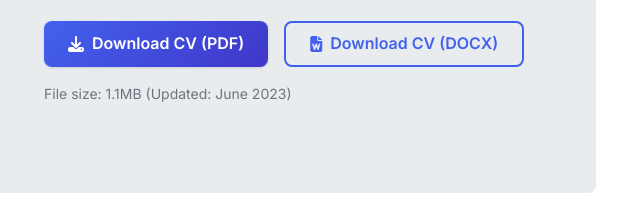
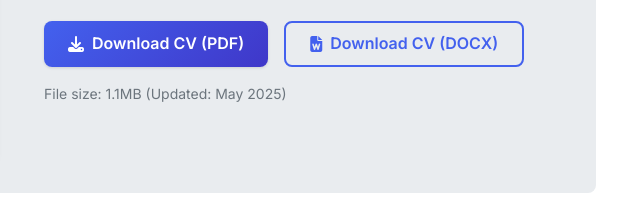
Before and after one commit to JuniorCarti/Portfolio, a plain HTML site: page index.html in a window 1280 px wide. Shown: the part 3380-3590 px from the top of the page, 620-1260 px from the left. Drawn offline with nearby package versions, Linux system fonts and the light colour scheme.

Commit message:
Updated Index.html cv_download section

```diff
--- a/index.html
+++ b/index.html
@@ -271,7 +271,7 @@
                             <i class="fas fa-file-word"></i> Download CV (DOCX)
                         </a>
                     </div>
-                    <p class="file-size">File size: 1.1MB (Updated: June 2023)</p>
+                    <p class="file-size">File size: 1.1MB (Updated: May 2025)</p>
                 </div>
             </div>
         </div>
```
